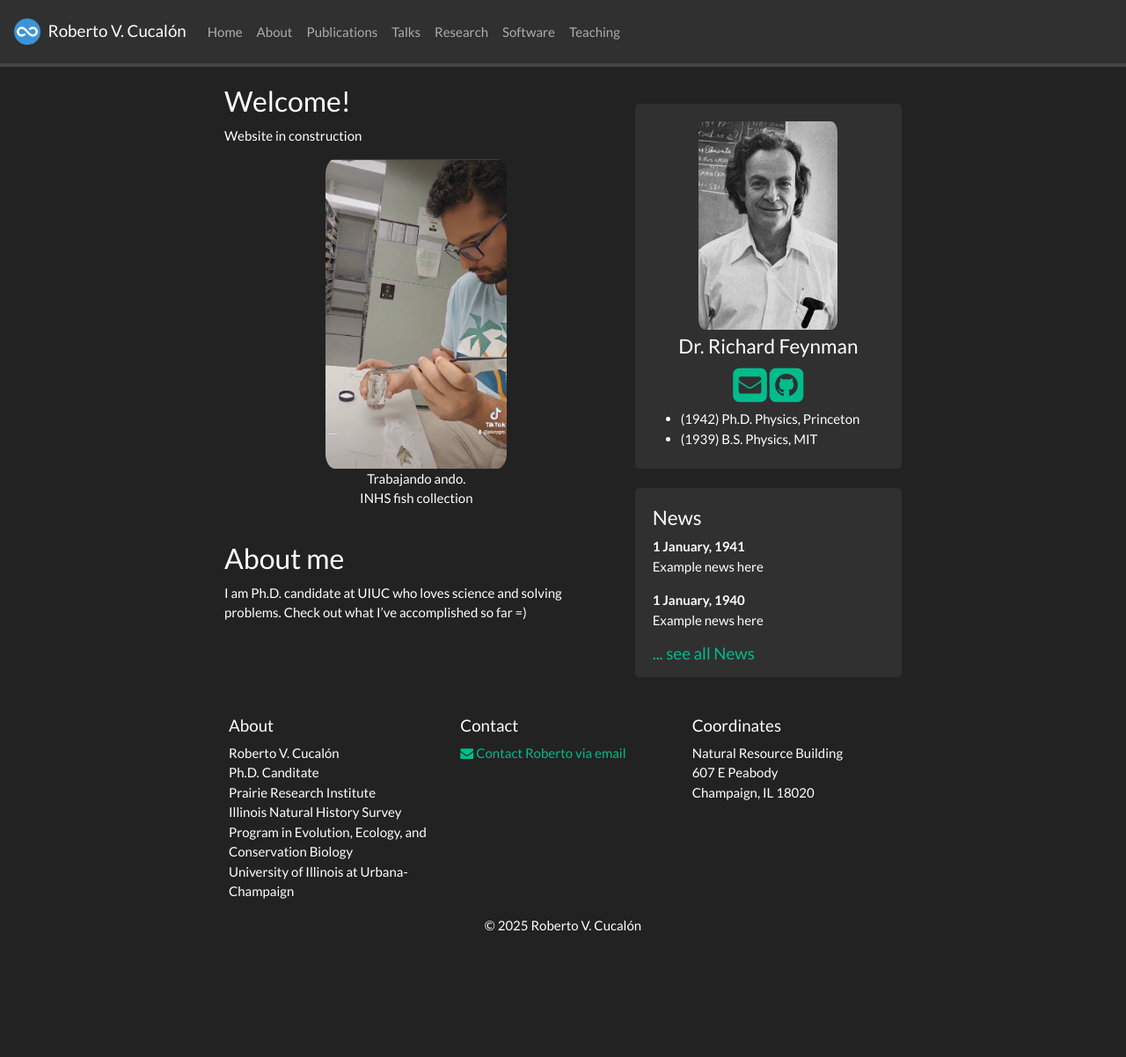
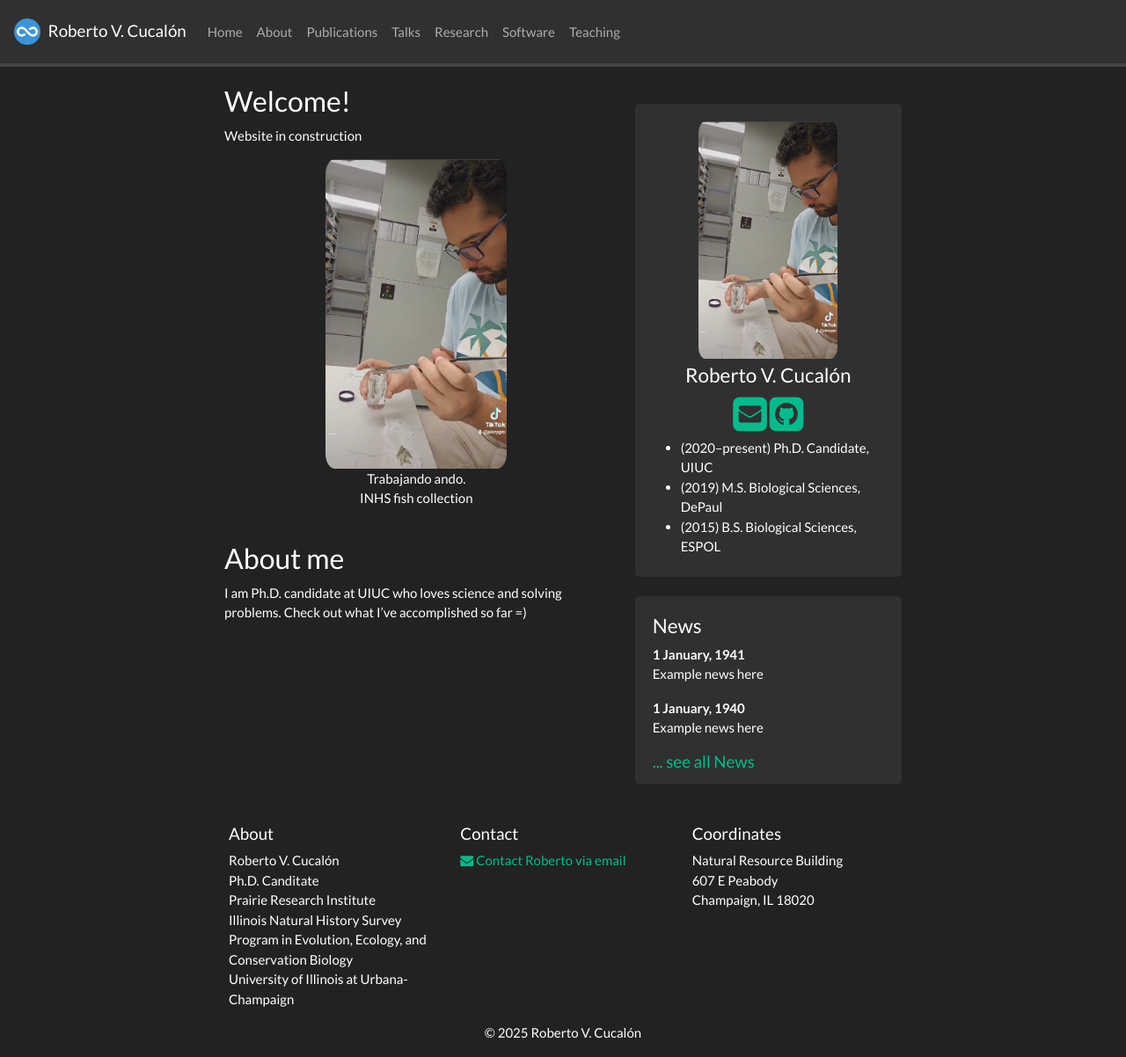
Before and after one commit to rvcucalont/rvcucalont.github.io, a Jekyll site: the page built from _pages/home.md, in a window 1280 px wide and 1202 px high. Shown: the whole window at 88% size. Built offline with Jekyll 4.4.1, drawn with Linux system fonts in a browser that asks for light colours; nearby versions of some CDN libraries; a style sheet for code colours, icons or effects is not loaded.

Commit message:
fix: update personal information and education details for Roberto V. Cucalón

```diff
--- a/_data/pi.yml
+++ b/_data/pi.yml
@@ -1,17 +1,20 @@
-- name: Dr. Richard Feynman
-  photo: headshot.jpg
-  info: Richard C. Tolman Professor, California Institute of Technology
-  email: richard@university.edu
-  github: https://github.com/
-  researchgate: https://www.researchgate.net/
-  scholar: https://scholar.google.com/citations?user=B7vSqZsAAAAJ
+- name: Roberto V. Cucalón
+  photo: Trabajando-ando.png
+  info: Roberto V. Cucalón Ph.D. Candidate, University of Illinois at Urbana-Champaign
+  email: rvc4@illinois.idu
+  github: https://github.com/rvcucalont
+ # researchgate: https://www.researchgate.net/
+  scholar: https://scholar.google.com/citations?user=ievG7g8AAAAJ&hl=en
   cv: cv/cv.pdf
   # Change the items in "education" you have (up to 6)
   education:
     [
-      "(1942) Ph.D. Physics, Princeton University",
-      "(1939) B.S. Physics, Massachusetts Institute of Technology",
+      "(2020-present) Ph.D. Candidate, University of Illinois at Urbana-Champaign",
+      "(2019) M.S. Biological Sciences, DePaul University",
+      "(2015) B.S. Biological Sciences, Escuela Superior Politecnica del Litoral"
     ]
 
   educationshort:
-    ["(1942) Ph.D. Physics, Princeton", "(1939) B.S. Physics, MIT"]
+    ["(2020-present) Ph.D. Candidate, UIUC",
+     "(2019) M.S. Biological Sciences, DePaul",
+     "(2015) B.S. Biological Sciences, ESPOL"]
```
